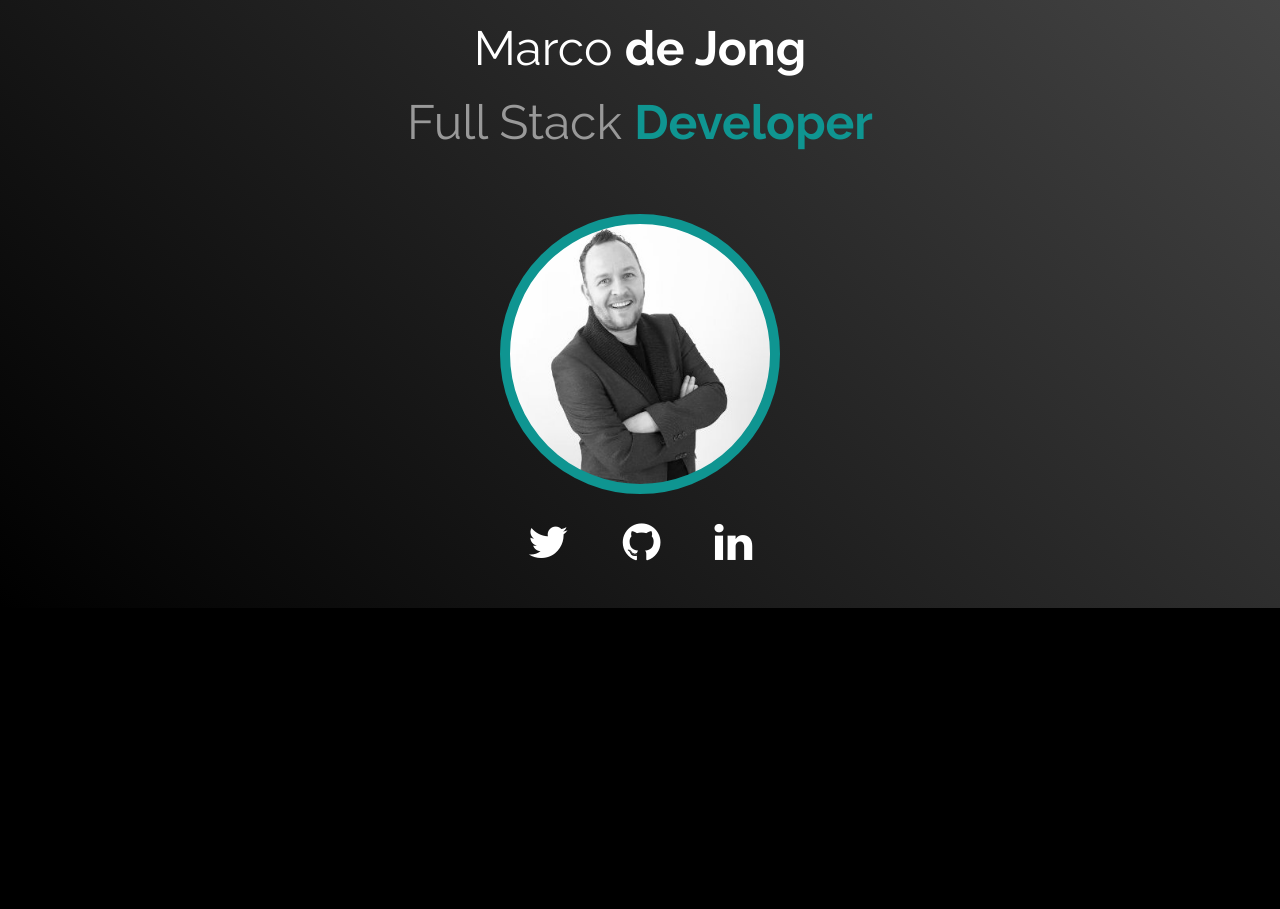
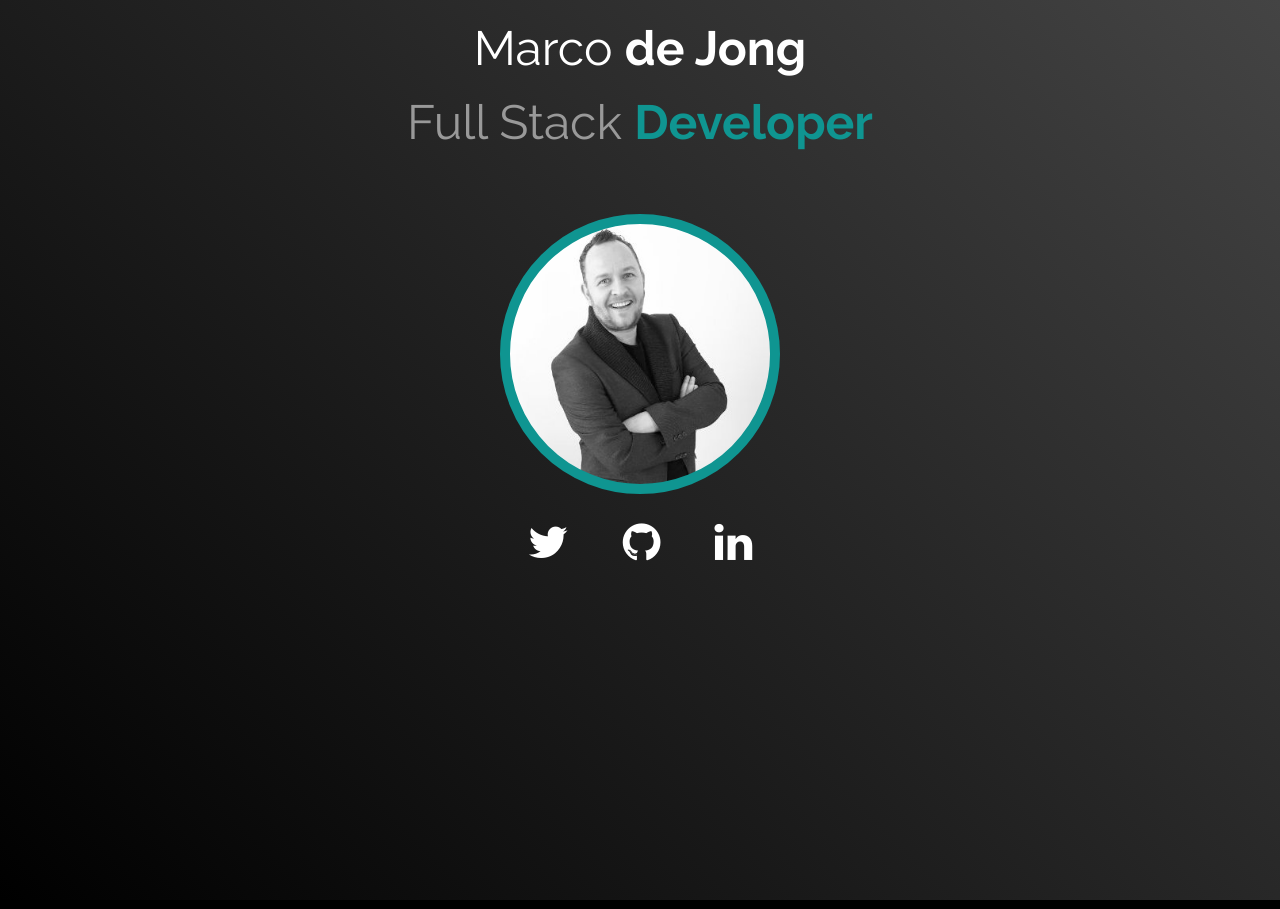
Before and after one commit to MarcoDeJong/marcodejong.github.io, a Jekyll site: the page built from index.md, in a window 1280 px wide. Built offline with Jekyll 4.4.1, drawn with Linux system fonts in a browser that asks for light colours.

Commit message:
fix(css): move background to body

```diff
--- a/_sass/_global.scss
+++ b/_sass/_global.scss
@@ -44,10 +44,12 @@ html {
 body {
   font-family: 'Raleway', sans-serif;
   background: $black;
+  background-image: linear-gradient(45deg, rgb(0, 0, 0), rgb(68, 68, 68));
+  background-attachment: fixed;
   font-size: 16px;
   font-weight: 400;
   line-height: 1.4;
-  height:101%;
+  height:100vh;
   overflow-x: hidden;
   text-rendering: optimizeLegibility;
   -webkit-font-smoothing: antialiased;
--- a/_sass/_landing.scss
+++ b/_sass/_landing.scss
@@ -1,7 +1,4 @@
 .landing {
-  background: $black;
-  background: linear-gradient(45deg,$black,$tundora);
-  background-attachment: fixed;
   padding:25px;
 
   display: -webkit-box;
```
